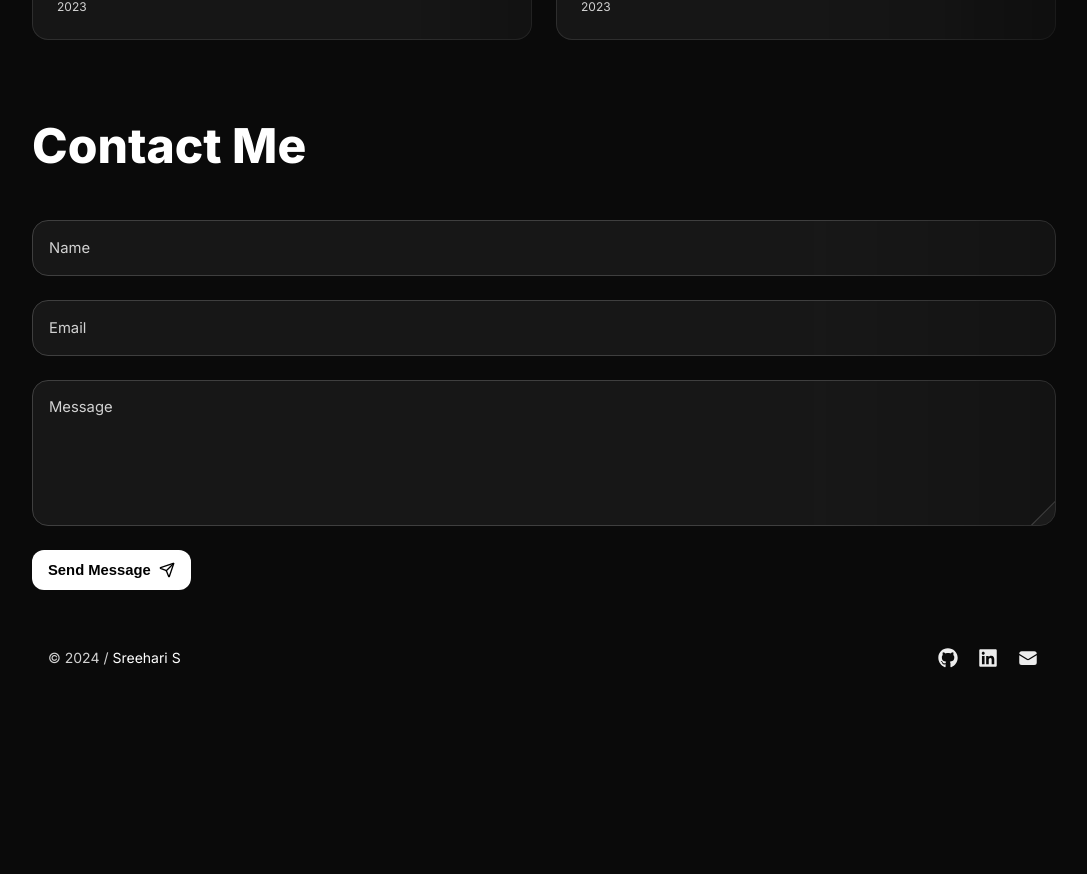
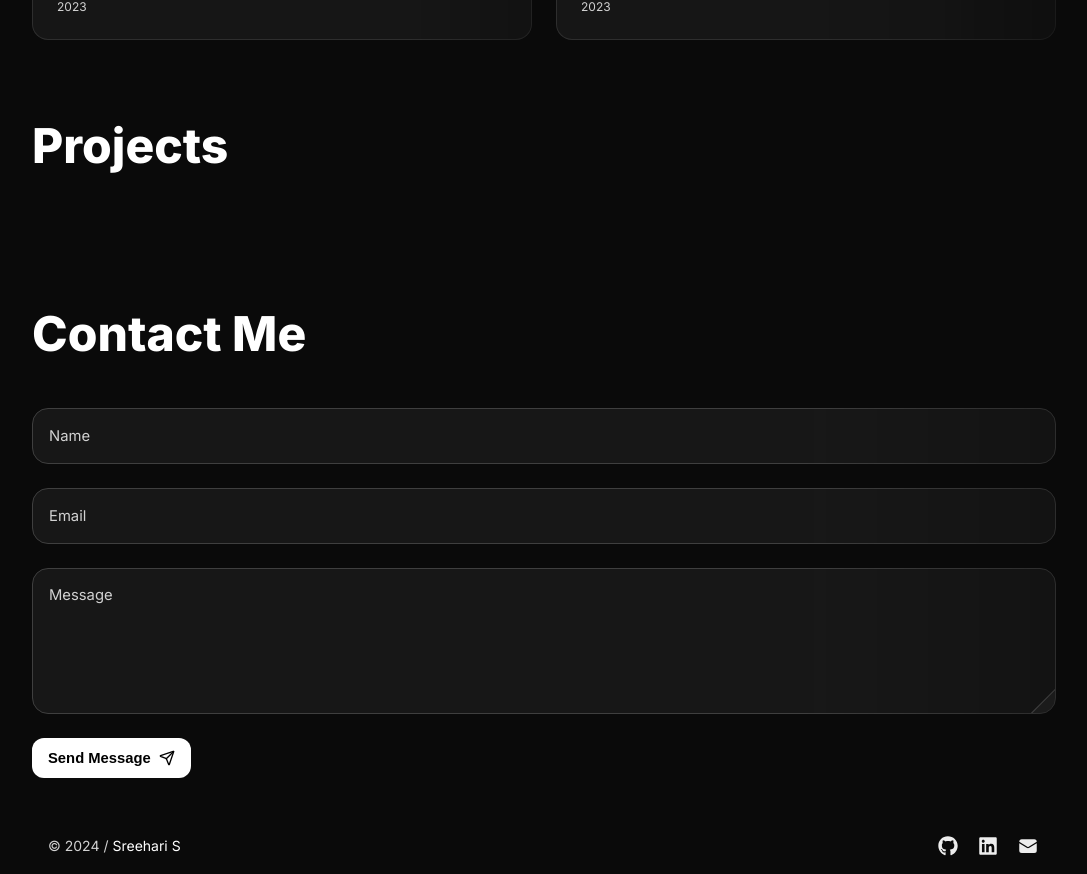
Before and after one commit to Sreehari78/Portfolio, a Next.js app: page /en in a window 1280 px wide. Shown: the part 1160-2034 px from the top of the page, without its empty margins (96-1183 px from the left). Before the commit the page ends 1846 px from the top, so only its background shows below. Built offline with nearby package versions, Linux system fonts and the light colour scheme.

Commit message:
fix: uncomment RevealFx components in Projects section

```diff
--- a/src/app/[locale]/page.tsx
+++ b/src/app/[locale]/page.tsx
@@ -234,12 +234,12 @@ export default function Home({
       </RevealFx>
 
       {/* Projects Section */}
-      {/* <RevealFx translateY='16' delay={0.6}>
+      <RevealFx translateY='16' delay={0.6}>
         <Heading variant='display-strong-m' className='mb-8'>
           Projects
         </Heading>
         <Grid columns='repeat(2, 1fr)' gap='24' padding='24'>
-          {projects.map((project, index) => (
+          {/* {projects.map((project, index) => (
             <a
               key={index}
               href={project.link}
@@ -275,9 +275,9 @@ export default function Home({
                 </div>
               </div>
             </a>
-          ))}
+          ))} */}
         </Grid>
-      </RevealFx> */}
+      </RevealFx>
 
       {/* Contact Form Section */}
       <RevealFx translateY='16' delay={0.8}>
```
